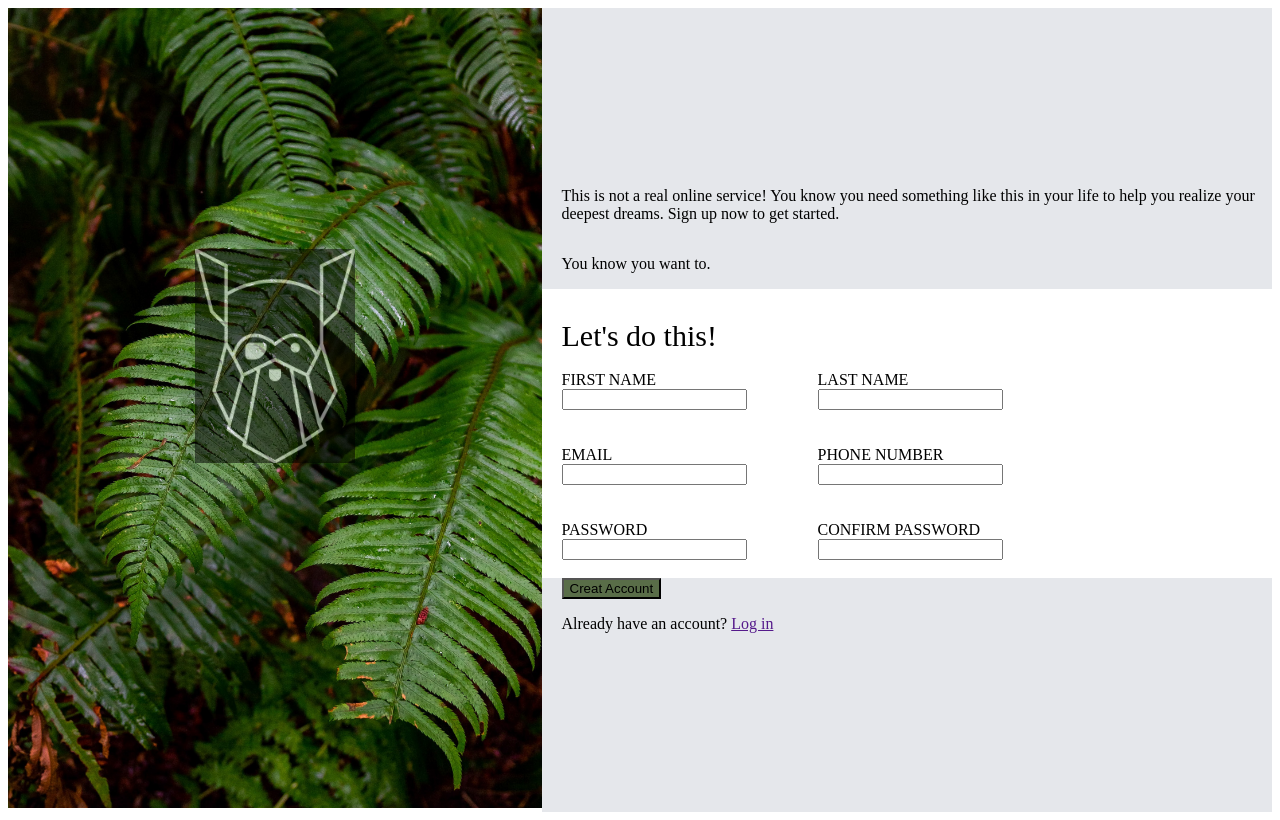
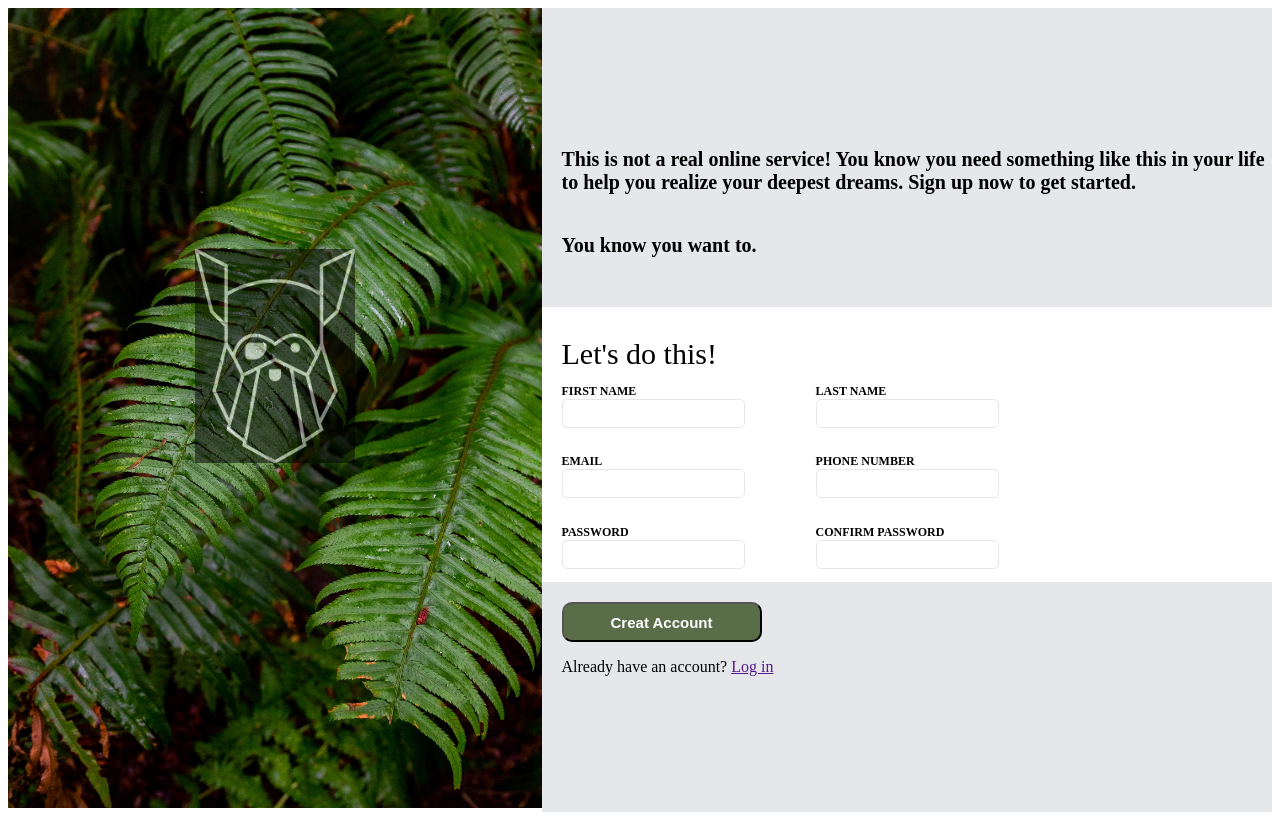
Before and after one commit to Xiaowei1102/sign-up-form, a plain HTML site: page index.html in a window 1280 px wide. Drawn offline with Linux system fonts and the light colour scheme.

Commit message:
got rid of border outline to show border color; used javascript to confirm password correct

```diff
--- a/index.html
+++ b/index.html
@@ -8,14 +8,15 @@
     <link rel="stylesheet" href="style.css" />
 </head>
 <body>
+    <script src="javascript.js" defer></script>
     <div class="image-container">
         <img class= "background-image" src="unsplash.jpg" alt="unsplash leaves">
         <img class="logo" src="odin-lined.png" alt="odin logo">
     </div>
     <div class="formcontainer">
         <div class="textcontainer1">
-            <p>This is not a real online service! You know you need something like this in your life to help you realize your deepest dreams. Sign up now to get started.</p>
-            <p>You know you want to.</p>
+            <p class="firstp">This is not a real online service! You know you need something like this in your life to help you realize your deepest dreams. Sign up now to get started.</p>
+            <p class="secondp">You know you want to.</p>
         </div>
 
         <form id="form1" action="/sign-up-form-page" method="post">
@@ -43,12 +44,13 @@
                 </div>
                 <div class="password">
                     <div class="password1">
-                        <label for="pwd">PASSWORD</label>
-                        <input type="password" name="password" id="pwd">
+                        <label for="pwd1">PASSWORD</label>
+                        <input type="password" name="password" id="pwd1">
+                        <span class="error"></span>
                     </div>
                     <div class="password2">
-                        <label for="pwd">CONFIRM PASSWORD</label>
-                        <input type="password" name="password" id="pwd">
+                        <label for="pwd2">CONFIRM PASSWORD</label>
+                        <input type="password" name="confirm" id="pwd2" onkeyup="check()">
                     </div>
                 </div>
             </div>
--- /dev/null
+++ b/javascript.js
@@ -0,0 +1,17 @@
+function check() {
+    const password1 = document.getElementById('pwd1');
+    const password2 = document.getElementById('pwd2');
+    if (password1.value != password2.value) {
+        document.querySelector('.error').innerHTML = "* Passwords do not match";
+        document.getElementById('pwd1').style.border = '2px solid red';
+        document.getElementById('pwd1').style.outline = 'none';
+        document.getElementById('pwd2').style.border = '2px solid red';
+        document.getElementById('pwd2').style.outline = 'none';
+    } else {
+        document.querySelector('.error').innerHTML = "";
+        document.getElementById('pwd1').style.border = '1.5px solid #E5E7EB';
+
+        document.getElementById('pwd2').style.border = '1.5px solid #E5E7EB';
+
+    }
+}
--- a/style.css
+++ b/style.css
@@ -34,12 +34,18 @@ body {
 
 .textcontainer1 {
     padding-left: 20px;
+    font-size: 20px;
+    font-weight: bold;
     background-color: #E5E7EB;
     flex: 1.5 1 auto;
     display: flex;
     flex-direction: column;
     justify-content: flex-end;
 
+}
+
+.secondp {
+    margin-bottom: 50px;
 }
 
 form {
@@ -79,6 +85,11 @@ form>p {
     gap: 10%;
 }
 
+label {
+    font-size: 12px;
+    font-weight: bold;
+}
+
 label, input {
     display: block;
 }
@@ -86,3 +97,30 @@ label, input {
 button {
     background-color: #596D48;
 }
+
+input {
+    border: 1.5px solid #E5E7EB;
+    border-radius: 5px;
+    height: 25px;
+}
+
+input:focus {
+    border: 1.5px solid #335fdb;
+    outline: none;
+    box-shadow: rgba(0, 0, 0, 0.37) 1.95px 1.95px 2.6px;
+}
+
+.error {
+    color: red;
+    font-size: 10px;
+}
+
+button {
+    margin-top: 20px;
+    font-size: 15px;
+    font-weight: bold;
+    color: white;
+    width: 200px;
+    height: 40px;
+    border-radius: 10px;
+}
```
